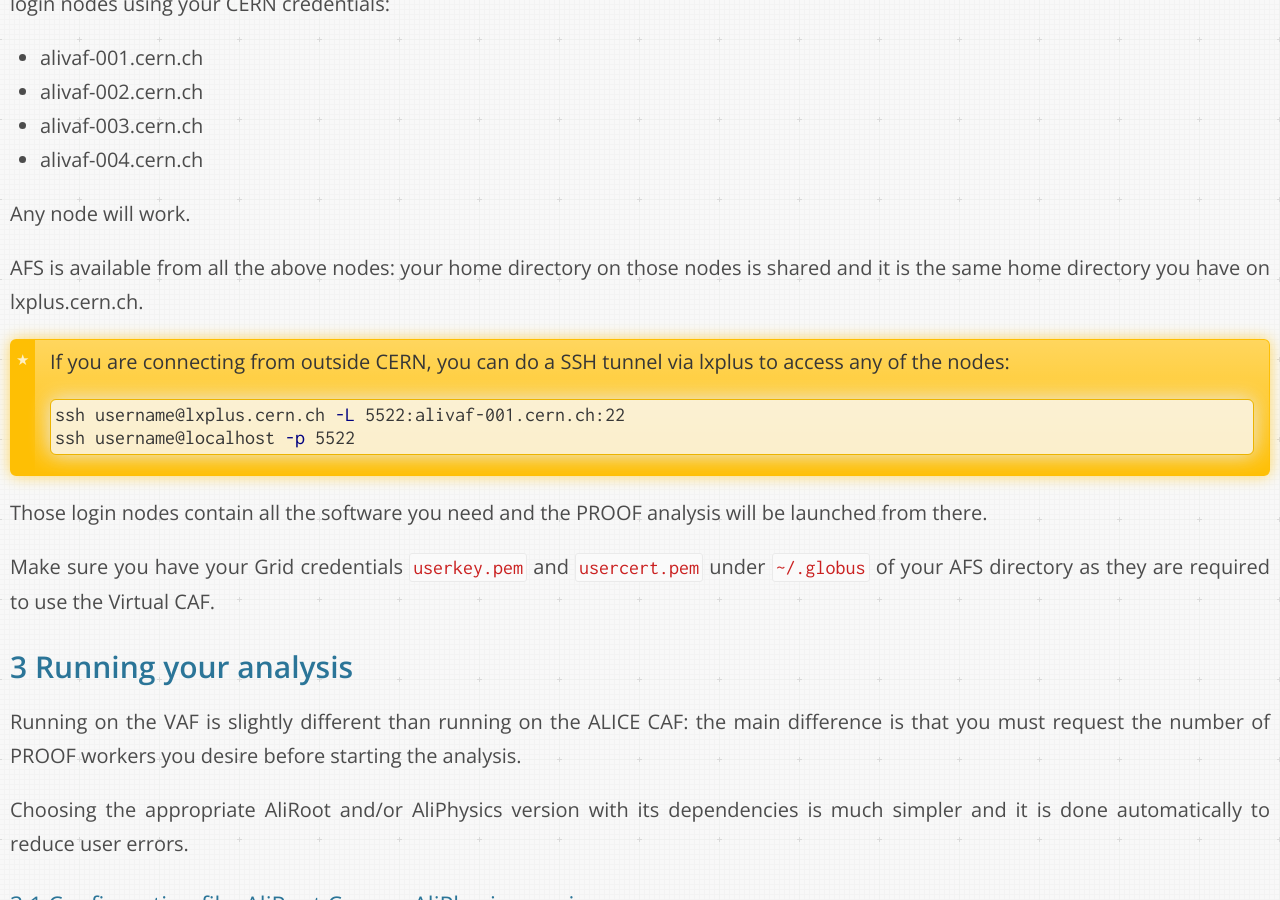
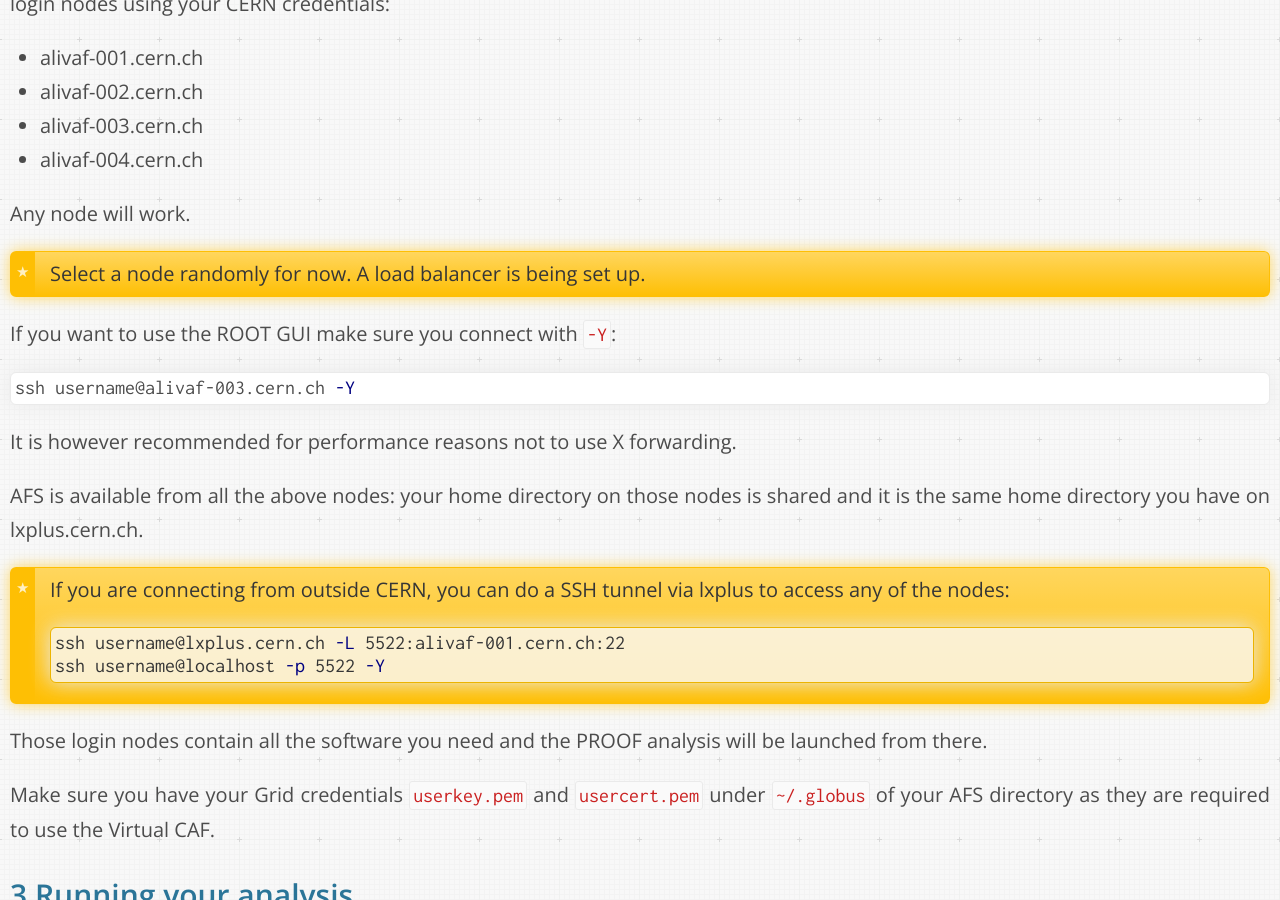
Before and after one commit to dberzano/dberzano.github.io, a Jekyll site: the page built from alice/vcaf/usersguide/index.md, in a window 1280 px wide and 900 px high, scrolled down 1241 px. Built offline with Jekyll 4.4.1, drawn with Linux system fonts in a browser that asks for light colours; Markdown is read by kramdown in place of the engine named in the settings.

Commit message:
VCAF: X forwarding on SSH

````diff
--- a/alice/vcaf/usersguide/index.md
+++ b/alice/vcaf/usersguide/index.md
@@ -34,6 +34,16 @@
 
 Any node will work.
 
+> Select a node randomly for now. A load balancer is being set up.
+
+If you want to use the ROOT GUI make sure you connect with `-Y`:
+
+```bash
+ssh username@alivaf-003.cern.ch -Y
+```
+
+It is however recommended for performance reasons not to use X forwarding.
+
 AFS is available from all the above nodes: your home directory on those nodes is
 shared and it is the same home directory you have on **lxplus.cern.ch**.
 
@@ -42,7 +52,7 @@
 >
 > ```bash
 > ssh username@lxplus.cern.ch -L 5522:alivaf-001.cern.ch:22
-> ssh username@localhost -p 5522
+> ssh username@localhost -p 5522 -Y
 > ```
 
 Those login nodes contain all the software you need and the PROOF analysis will
````
